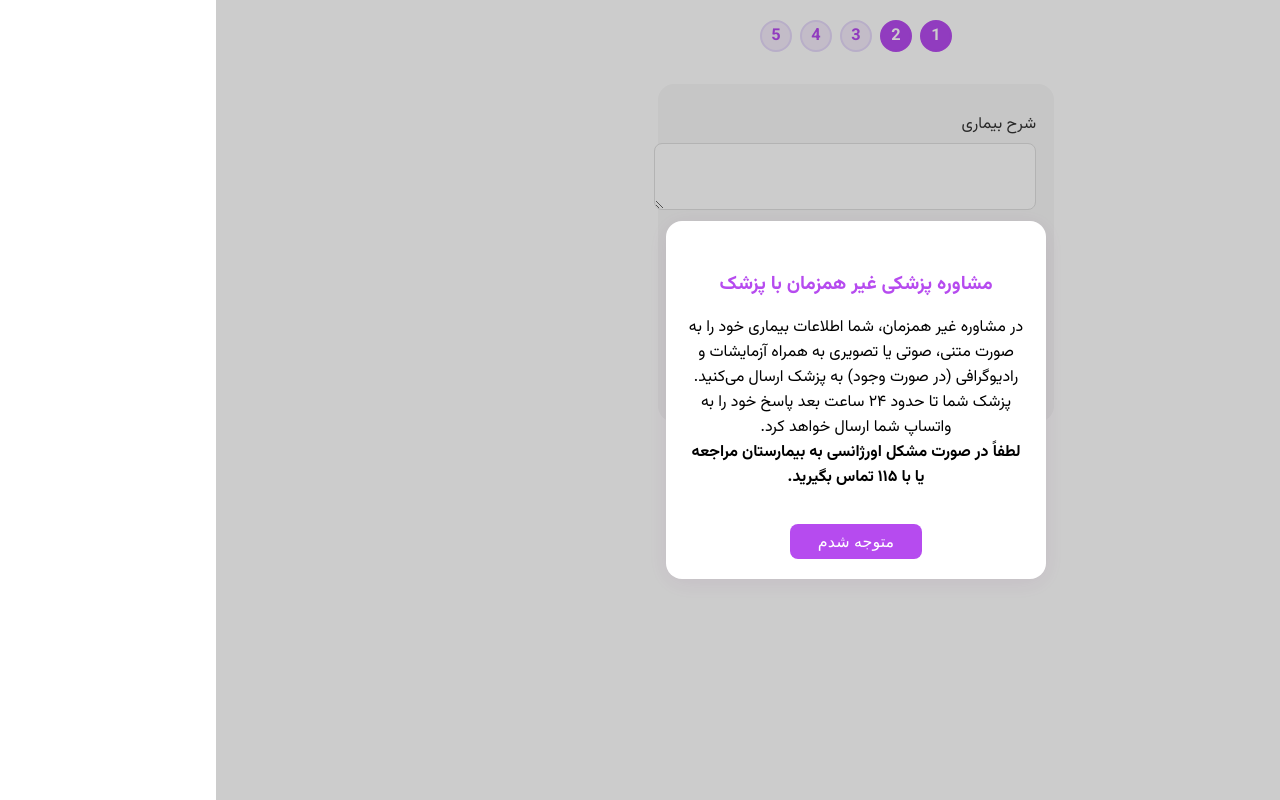
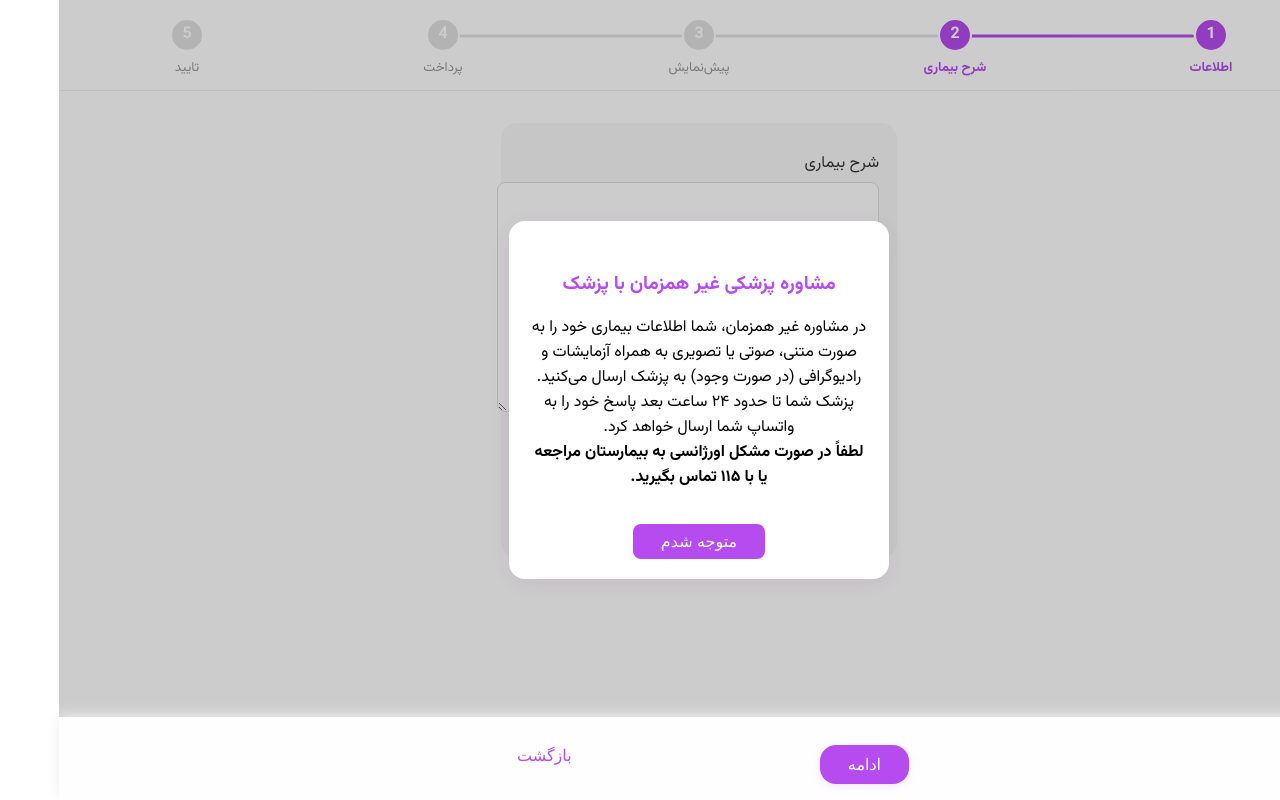
Before and after one commit to DrSanei/Healio, a React (Vite) app: page /step2 in a window 1280 px wide. Built offline with nearby package versions, Linux system fonts and the light colour scheme.

Commit message:
Buttons redesigned, attachments upgraded

```diff
--- /dev/null
+++ b/src/components/FixedActionBar.jsx
@@ -0,0 +1,32 @@
+import "../styles/FixedActionBar.css";
+
+export default function FixedActionBar({
+  onBack,
+  onNext,
+  nextLabel = "ادامه",
+  backLabel = "بازگشت",
+  disableNext
+}) {
+  return (
+    <div className="fixed-action-bar-container">
+      <div className="fixed-action-bar">
+
+        <button
+          type="button"
+          className="primary-btn"
+          onClick={onNext}
+          disabled={disableNext}
+        >
+          {nextLabel}
+        </button>
+        <button
+          type="button"
+          className="secondary-btn"
+          onClick={onBack}
+        >
+          {backLabel}
+        </button>
+      </div>
+    </div>
+  );
+}
--- a/src/components/ProgressBar.jsx
+++ b/src/components/ProgressBar.jsx
@@ -1,17 +1,38 @@
 import "../styles/ProgressBar.css";
 
-export default function ProgressBar({ step, total }) {
-  const steps = Array.from({ length: total }, (_, i) => i + 1);
+export default function ProgressBar({ step = 1, total = 5 }) {
+  const labels = ["اطلاعات", "شرح بیماری", "پیش‌نمایش", "پرداخت", "تایید"];
+
   return (
-    <div className="progress-bar">
-      {steps.map(i => (
-        <div
-          key={i}
-          className={`progress-step${i <= step ? " active" : ""}`}
-        >
-          {i}
-        </div>
-      ))}
+    <div className="progressbar-root">
+      <div className="progressbar-steps">
+        {Array.from({ length: total }).map((_, i) => {
+          const status =
+            i + 1 < step
+              ? "completed"
+              : i + 1 === step
+              ? "active"
+              : "upcoming";
+          return (
+            <div className="progressbar-step" key={i}>
+              {/* Connector line only for steps 2–5 (not before 1, not after 5) */}
+              {i !== 0 && (
+                <div
+                  className={`progressbar-connector ${
+                    i < step ? "filled" : ""
+                  }`}
+                ></div>
+              )}
+              <div className={`progressbar-circle ${status}`}>
+                {i + 1}
+              </div>
+              <div className={`progressbar-label ${status}`}>
+                {labels[i] || ""}
+              </div>
+            </div>
+          );
+        })}
+      </div>
     </div>
   );
 }
--- a/src/pages/Step1_PatientInfo.jsx
+++ b/src/pages/Step1_PatientInfo.jsx
@@ -1,9 +1,9 @@
 import "../styles/Step1_PatientInfo.css";
 import { useState } from "react";
 import PersianDatePicker from "../components/PersianDatePicker";
+import FixedActionBar from "../components/FixedActionBar";
 
-export default function Step1_PatientInfo({ form, setForm, onNext }) {
-  const [errors, setErrors] = useState({});
+export default function Step1_PatientInfo({ form, setForm, onNext, onBack = () => {} }) {  const [errors, setErrors] = useState({});
 
   const validate = () => {
     let errs = {};
@@ -25,6 +25,7 @@ export default function Step1_PatientInfo({ form, setForm, onNext }) {
   };
 
   return (
+    <>
     <form className="step1-form" onSubmit={handleNext}>
       <div className="small-logo"><img src="/logo.png" alt="Healio" /></div>
       <div className="form-group">
@@ -70,7 +71,8 @@ export default function Step1_PatientInfo({ form, setForm, onNext }) {
         </select>
         {errors.doctorId && <div className="error">{errors.doctorId}</div>}
       </div>
-      <button type="submit" className="primary-btn">ادامه</button>
     </form>
-  );
+     <FixedActionBar onBack={onBack} onNext={handleNext} />
+    </>
+     );
 }
--- a/src/pages/Step2_DescriptionMedia.jsx
+++ b/src/pages/Step2_DescriptionMedia.jsx
@@ -1,14 +1,67 @@
 import "../styles/Step2_DescriptionMedia.css";
-import { useRef } from "react";
+import { useRef, useState } from "react";
+import FixedActionBar from "../components/FixedActionBar";
 
 export default function Step2_DescriptionMedia({ form, setForm, onNext, onBack }) {
   const fileInput = useRef();
+
+  // --- Audio Recording ---
+  const [recording, setRecording] = useState(false);
+  const [recorder, setRecorder] = useState(null);
+
+  // Attach any file
   const addFile = (e) => {
     const files = Array.from(e.target.files || []);
-    setForm(f => ({...f, media: [...f.media, ...files]}));
+    setForm(f => ({ ...f, media: [...f.media, ...files] }));
+    // reset capture/accept in case of camera to normal after one use
+    fileInput.current.removeAttribute("capture");
+    fileInput.current.setAttribute("accept", "*");
   };
+
   const removeMedia = idx => {
-    setForm(f => ({...f, media: f.media.filter((_, i) => i !== idx)}));
+    setForm(f => ({ ...f, media: f.media.filter((_, i) => i !== idx) }));
+  };
+
+  // Audio record logic
+  const handleAudioRecord = async () => {
+    if (!recording) {
+      try {
+        const stream = await navigator.mediaDevices.getUserMedia({ audio: true });
+        const newRecorder = new MediaRecorder(stream);
+        let chunks = [];
+        newRecorder.ondataavailable = e => chunks.push(e.data);
+        newRecorder.onstop = () => {
+          const blob = new Blob(chunks, { type: "audio/webm" });
+          // Add name for consistent display
+          blob.name = `voice_${Date.now()}.webm`;
+          setForm(f => ({ ...f, media: [...f.media, blob] }));
+        };
+        setRecorder(newRecorder);
+        setRecording(true);
+        newRecorder.start();
+      } catch (e) {
+        alert("اجازه ضبط صدا داده نشد یا امکان‌پذیر نیست.");
+      }
+    } else {
+      recorder.stop();
+      setRecorder(null);
+      setRecording(false);
+    }
+  };
+
+  // Camera photo/video logic (uses input with capture)
+  const handleCamera = () => {
+    // Only show capture for camera (mobile friendly)
+    fileInput.current.setAttribute("capture", "environment");
+    fileInput.current.setAttribute("accept", "image/*,video/*");
+    fileInput.current.click();
+  };
+
+  // When user clicks normal attach, reset
+  const handleAttachClick = () => {
+    fileInput.current.removeAttribute("capture");
+    fileInput.current.setAttribute("accept", "*");
+    fileInput.current.click();
   };
 
   const handleNext = (e) => {
@@ -17,33 +70,74 @@ export default function Step2_DescriptionMedia({ form, setForm, onNext, onBack }
   };
 
   return (
+    <>
       <form className="step2-form" onSubmit={handleNext}>
         <div className="form-group">
           <label>شرح بیماری</label>
-        <textarea rows={3}
+          <textarea
+            rows={6}
             value={form.description}
-          onChange={e => setForm(f => ({...f, description: e.target.value}))}
+            onChange={e => setForm(f => ({ ...f, description: e.target.value }))}
           />
         </div>
         <div className="media-buttons-row">
-        <label className="media-btn">
+          {/* Camera Button */}
+          <button
+            type="button"
+            className="media-btn"
+            title="دوربین"
+            onClick={handleCamera}
+          >
+            <span className="material-icons">photo_camera</span>
+            <span style={{ fontSize: "0.85em" }}>دوربین</span>
+          </button>
+          {/* Audio Button */}
+          <button
+            type="button"
+            className={`media-btn ${recording ? "recording" : ""}`}
+            title="ضبط صدا"
+            onClick={handleAudioRecord}
+          >
+            <span className="material-icons">
+              {recording ? "stop_circle" : "mic"}
+            </span>
+            <span style={{ fontSize: "0.85em" }}>{recording ? "پایان ضبط" : "ضبط صدا"}</span>
+          </button>
+          {/* Attach file Button */}
+          <button
+            type="button"
+            className="media-btn"
+            title="پیوست فایل"
+            onClick={handleAttachClick}
+          >
             <span className="material-icons">attach_file</span>
-          <span>فایل</span>
-          <input type="file" multiple hidden onChange={addFile} ref={fileInput} />
-        </label>
+            <span style={{ fontSize: "0.85em" }}>فایل</span>
+          </button>
+          {/* Hidden file input */}
+          <input
+            type="file"
+            multiple
+            hidden
+            ref={fileInput}
+            onChange={addFile}
+          />
         </div>
         <div className="media-thumbs">
           {form.media?.map((file, idx) =>
             <div key={idx} className="thumb-preview">
               <span className="material-icons" onClick={() => removeMedia(idx)}>close</span>
-            <span>{file.name}</span>
+              <span>
+                {file.name
+                  ? file.name
+                  : file.type === "audio/webm"
+                  ? "voice message"
+                  : "file"}
+              </span>
             </div>
           )}
         </div>
-      <div className="actions-row">
-        <button type="button" className="secondary-btn" onClick={onBack}>بازگشت</button>
-        <button type="submit" className="primary-btn">ادامه</button>
-      </div>
       </form>
+      <FixedActionBar onBack={onBack} onNext={onNext} />
+    </>
   );
 }
--- a/src/pages/Step3_PreviewPayment.jsx
+++ b/src/pages/Step3_PreviewPayment.jsx
@@ -1,4 +1,6 @@
 import "../styles/Step3_PreviewPayment.css";
+import FixedActionBar from "../components/FixedActionBar";
+
 
 export default function Step3_PreviewPayment({ form, onNext, onBack }) {
   const handleEdit = onBack;
@@ -44,5 +46,6 @@ export default function Step3_PreviewPayment({ form, onNext, onBack }) {
       </div>
       <button className="primary-btn" onClick={handlePay}>پرداخت</button>
     </div>
+
   );
 }
--- /dev/null
+++ b/src/styles/FixedActionBar.css
@@ -0,0 +1,75 @@
+.fixed-action-bar-container {
+  position: fixed;
+  bottom: 0;
+  left: 0;
+  width: 100vw;
+  background: rgba(255,255,255,0.98);
+  z-index: 30;
+  box-shadow: 0 -2px 12px #eee;
+  justify-content: space-between;
+}
+
+.fixed-action-bar {
+  display: flex;
+  justify-content: space-between;
+  align-items: center;
+  max-width: 420px;
+  margin: 0 auto;
+  padding: 10px 18px 16px 18px;
+}
+
+/* Primary: right, secondary: left, with gap */
+.primary-btn {
+  background: #B64BEF;
+  color: #fff;
+  border: none;
+  border-radius: 16px;
+  padding: 12px 36px;
+  font-size: 1.08rem;
+  cursor: pointer;
+  margin-left: 8px;
+  transition: box-shadow 0.18s;
+  box-shadow: 0 2px 8px #B64BEF25;
+}
+
+.primary-btn:disabled {
+  opacity: 0.6;
+  cursor: not-allowed;
+}
+
+.primary-btn:hover:not(:disabled) {
+  box-shadow: 0 4px 14px #B64BEF33;
+}
+
+.secondary-btn {
+  background: transparent;
+  border: none;
+  color: #B64BEF;
+  font-size: 1.08rem;
+  border-radius: 16px;
+  padding: 12px 32px;
+  margin-right: 8px;
+  cursor: pointer;
+  transition: background 0.15s;
+}
+
+.secondary-btn:hover {
+  background: #f4ecfa;
+}
+
+@media (max-width: 480px) {
+  .fixed-action-bar {
+    max-width: 100vw;
+    padding: 8px 6vw 14px 6vw;
+  }
+  .primary-btn, .secondary-btn {
+    font-size: 0.96rem;
+    padding: 10px 18px;
+    min-width: 80px;
+  }
+}
+
+/* Make room for the fixed bar on the page */
+body, .healio-root {
+  padding-bottom: 80px !important;
+}
--- a/src/styles/ProgressBar.css
+++ b/src/styles/ProgressBar.css
@@ -1,144 +1,102 @@
-.progress-bar {
-  display: flex;
-  justify-content: center;
-  gap: 8px;
-  margin: 20px auto 10px auto;
-}
-.progress-step {
-  width: 28px;
-  height: 28px;
-  background: #F4ECFA;
-  border-radius: 50%;
-  color: #B64BEF;
-  display: flex;
-  align-items: center;
-  justify-content: center;
-  font-weight: 700;
-  font-size: 1.02em;
-  border: 2px solid #e7dafb;
-  transition: background 0.25s, border 0.25s;
-}
-.progress-step.active {
-  background: #B64BEF;
-  color: #fff;
-  border-color: #B64BEF;
-}
-.nav-container {
-  background: #fff;
-  border-bottom: 1px solid #e0e0e0;
+:root {
+  --healio-purple: #B64BEF;
+  --gray-bg: #e0e0e0;
 }
 
-.logo-box svg, .logo-box img {
-  border-radius: 8px;
-}
-:root {
-  --healio-purple: #B64BEF;
-  --gray-bg: #d6d6d6;
-  --step-font: 'IRANSans', Vazirmatn, Tahoma, Arial, sans-serif;
+.progressbar-root {
+  background: #fff;
+  border-bottom: 1px solid #eee;
+  padding: 18px 0 12px 0;
+  font-family: "IRANSans", Vazirmatn, Tahoma, Arial, sans-serif;
 }
 
-.navprogress-root {
-  display: flex;
-  align-items: center;
-  padding: 12px 8px 16px 8px;
-  background: #fff;
-  border-bottom: 1px solid #eee;
-  font-family: var(--step-font);
-}
-
-.navprogress-logo {
-  flex: 0 0 auto;
-  margin-left: 16px;
-  display: flex;
-  align-items: center;
-}
-.navprogress-logo img {
-  height: 44px;
-  width: auto;
-  border-radius: 9px;
-  box-shadow: 0 1px 8px #eee;
-}
-
-.navprogress-stepper {
-  flex: 1 1 auto;
+.progressbar-steps {
   display: flex;
   justify-content: space-between;
   align-items: flex-start;
   position: relative;
-  padding-top: 6px;
+  min-width: 0;
 }
 
-.navprogress-step {
+.progressbar-step {
   flex: 1;
   display: flex;
   flex-direction: column;
   align-items: center;
   position: relative;
-  min-width: 56px;
+  min-width: 60px;
+  z-index: 2;
 }
 
-.navprogress-step .number {
-  width: 28px;
-  height: 28px;
+.progressbar-circle {
+  width: 30px;
+  height: 30px;
   border-radius: 50%;
   background: var(--gray-bg);
   color: #fff;
-  line-height: 28px;
+  line-height: 30px;
   font-size: 1rem;
   font-weight: bold;
   margin-bottom: 2px;
   z-index: 2;
+  border: 2px solid #fff;
   transition: background 0.22s;
+   text-align: center;
+
 }
 
-.navprogress-step.active .number,
-.navprogress-step.completed .number {
+.progressbar-circle.active,
+.progressbar-circle.completed {
   background: var(--healio-purple);
   color: #fff;
 }
 
-.navprogress-step .label {
-  margin-top: 2px;
-  font-size: 0.85rem;
-  color: #8c8c8c;
+.progressbar-label {
+  margin-top: 3px;
+  font-size: 0.83rem;
+  color: #999;
   white-space: nowrap;
+  text-align: center;
 }
-.navprogress-step.active .label,
-.navprogress-step.completed .label {
+.progressbar-label.active,
+.progressbar-label.completed {
   color: var(--healio-purple);
+  font-weight: bold;
 }
 
-/* Connector line between circles */
-.step-connector {
+/* The line starts from the edge of the current circle, ends at the next */
+.progressbar-connector {
   position: absolute;
-  top: 13px; /* middle of number circle */
-  left: -50%;
-  width: 100%;
+  top: 30%;
+  left: calc(100% + 0px);  /* start just at the right edge of the circle */
+  transform: translateY(-50%);
+  width: calc(100% - 30px); /* full width minus one circle */
   height: 3px;
   background: var(--gray-bg);
   z-index: 1;
-  content: "";
   border-radius: 2px;
+  /* RTL flip for Farsi/Persian */
+  right: unset;
+  left: calc(55% + 0px);
 }
-.step-connector.filled {
+.progressbar-connector.filled {
   background: var(--healio-purple);
 }
 
+/* Remove any line after the last circle! */
+.progressbar-step:last-child .progressbar-connector {
+  display: none;
+}
+
+/* Responsive */
 @media (max-width: 650px) {
-  .navprogress-root {
-    flex-direction: column;
-    align-items: stretch;
-    padding: 10px 4px 13px 4px;
+  .progressbar-root {
+    padding: 10px 0 10px 0;
   }
-  .navprogress-logo {
-    margin: 0 0 4px 0;
-    justify-content: center;
+  .progressbar-steps {
+    flex-wrap: wrap;
   }
-  .navprogress-stepper {
-    flex-wrap: wrap;
-    padding-top: 0;
-  }
-  .navprogress-step .label {
-    font-size: 0.78rem;
+  .progressbar-step .progressbar-label {
+    font-size: 0.74rem;
   }
 }
--- a/src/styles/Step1_PatientInfo.css
+++ b/src/styles/Step1_PatientInfo.css
@@ -7,8 +7,8 @@
   box-shadow: 0 2px 16px #eee;
 }
 .small-logo img {
-  width: 200px;
-  margin-bottom: 18px;
+  width: 100px;
+  margin-bottom: 2px;
   display: block;
   margin-left: auto;
   margin-right: auto;
--- a/src/styles/Step2_DescriptionMedia.css
+++ b/src/styles/Step2_DescriptionMedia.css
@@ -16,6 +16,7 @@ textarea {
   border: 1px solid #e0e0e0;
   padding: 10px;
   font-size: 1em;
+   min-height: 16em;
 }
 .media-buttons-row {
   display: flex;
@@ -77,3 +78,34 @@ textarea {
   background: transparent; border: none; color: #B64BEF; font-size: 1rem;
   border-radius: 16px; padding: 10px 28px;
 }
+.media-buttons-row {
+  display: flex;
+  flex-direction: row-reverse;
+  gap: 8px;
+  margin-bottom: 10px;
+  align-items: center;
+}
+
+.media-btn {
+  background: #f7f5fb;
+  border: none;
+  color: #B64BEF;
+  padding: 10px 8px 5px 8px;
+  border-radius: 12px;
+  display: flex;
+  flex-direction: column;
+  align-items: center;
+  min-width: 52px;
+  font-size: 1.08em;
+  cursor: pointer;
+  transition: background 0.18s;
+}
+
+.media-btn.recording,
+.media-btn:hover {
+  background: #e1c8f7;
+  color: #a03fd6;
+}
+.media-btn .material-icons {
+  font-size: 2em;
+}
```
Also changed, not shown: src/App.jsx (+10 -2 lines), src/pages/Step5_Success.jsx (+6 -3 lines), public/logo.png. Lines whose indentation alone changed are shown as unchanged.
